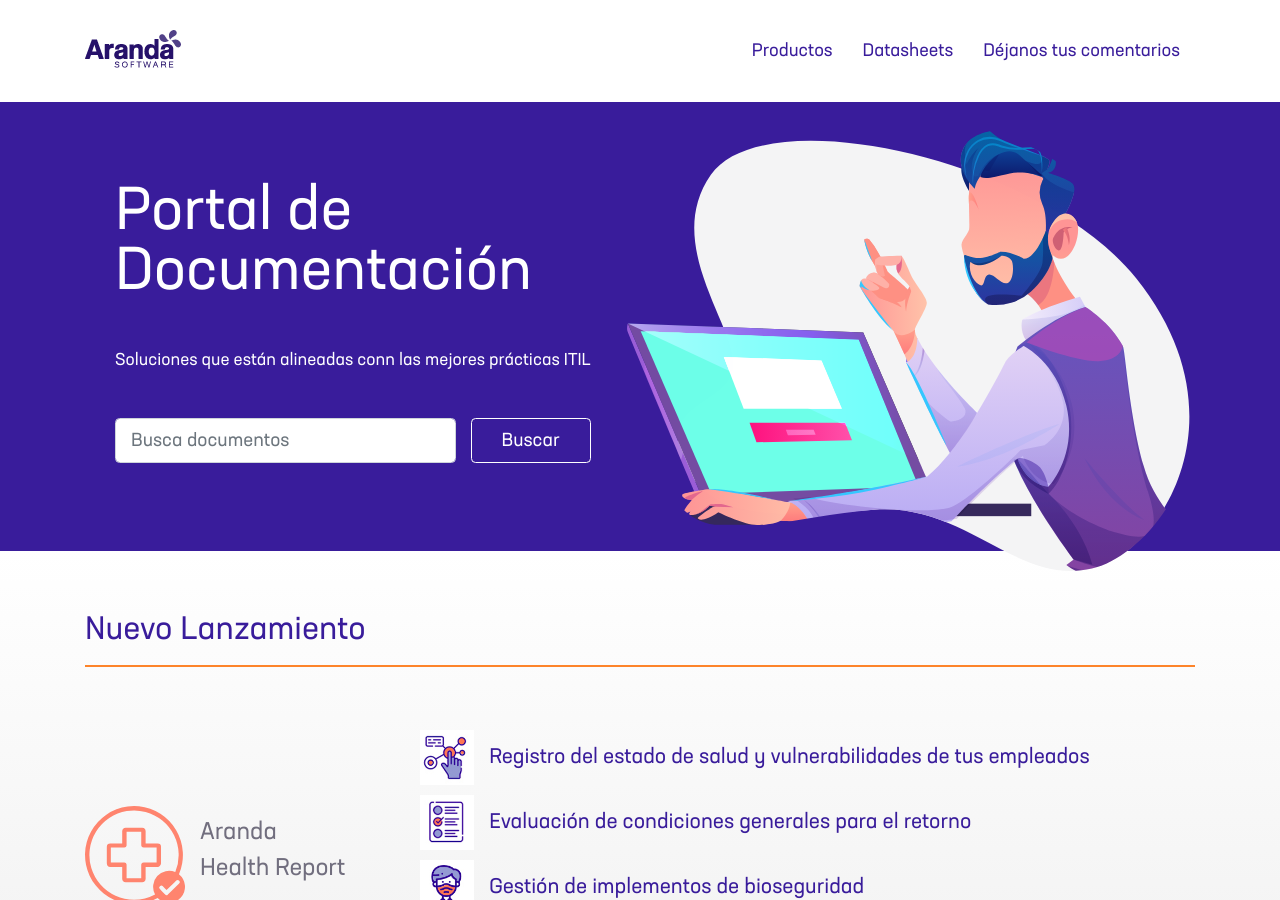
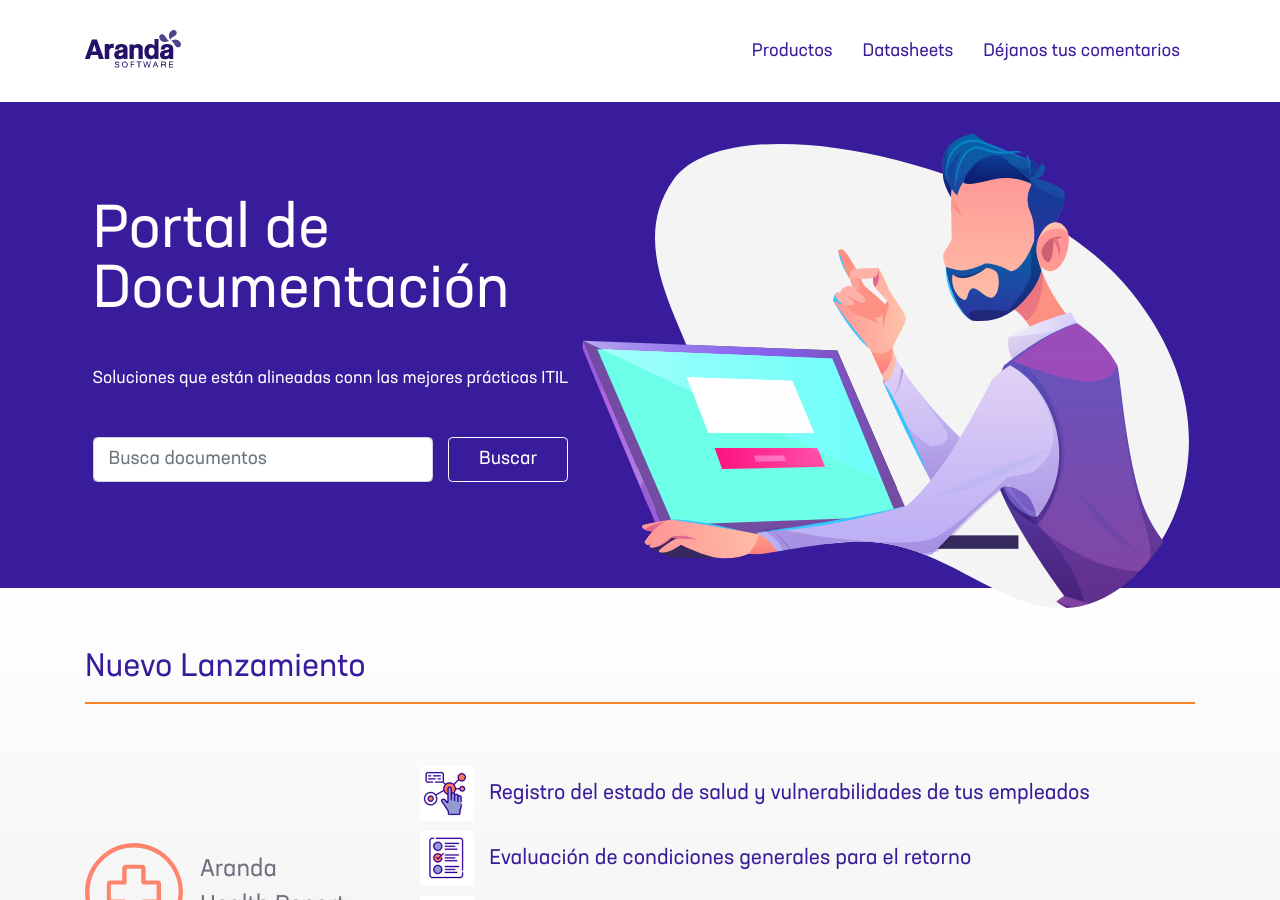
Before and after one commit to aranda-docs/aranda-docs-theme, a Jekyll site: the page built from index.md, in a window 1280 px wide and 900 px high. Built offline with Jekyll 4.4.1, drawn with Linux system fonts in a browser that asks for light colours.

Commit message:
Update ar-header-hero.html

```diff
--- a/_includes/ar-header-hero.html
+++ b/_includes/ar-header-hero.html
@@ -1,8 +1,8 @@
 <section class="ar-header-hero">
     <div class="container">
-        <div class="row no-gutters">
-            <div class="col-auto align-items-center d-flex">
-                <div class="jumbotron">
+        <div class="row no-gutters justify-content-center">
+            <div class="col-12 col-md-8 col-lg-auto align-items-center d-flex">
+                <div class="jumbotron pl-0 pr-0 pl-lg-2 pr-lg-2">
                     <h1 class="mb-5">Portal de <br>Documentación</h1>
                     <p class="mb-5">Soluciones que están alineadas conn las mejores prácticas ITIL</p>
                     <form action="">
@@ -19,7 +19,7 @@
                     </form>
                 </div>
             </div>
-            <div class="col">
+            <div class="col-12 col-md-6 col-lg d-flex align-items-center">
 
                 <!-- HERO IMAGE -->
                 <img src="assets/images/hero-char.svg" alt="hero char" class="ar-header-hero__char">
```
